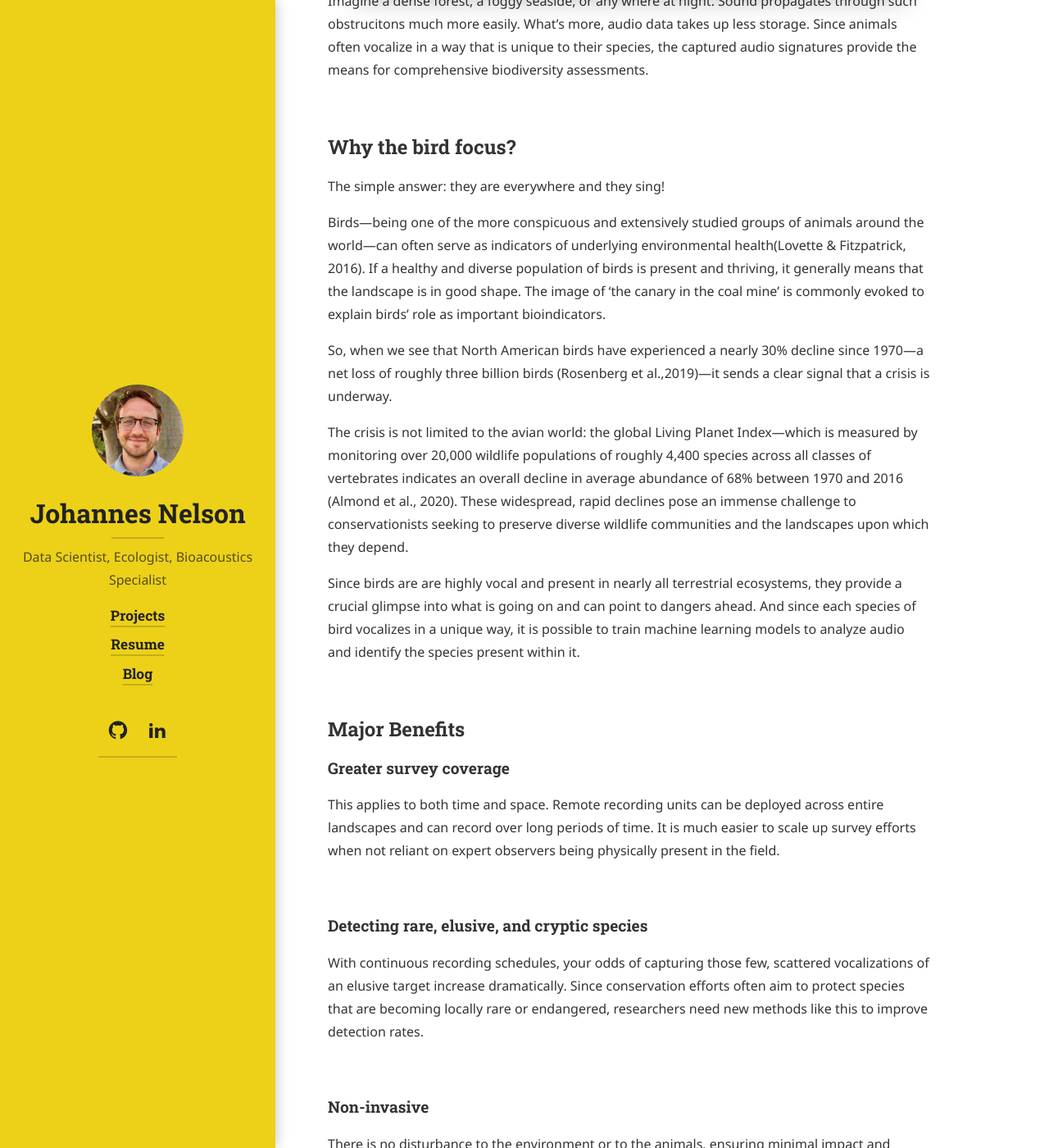
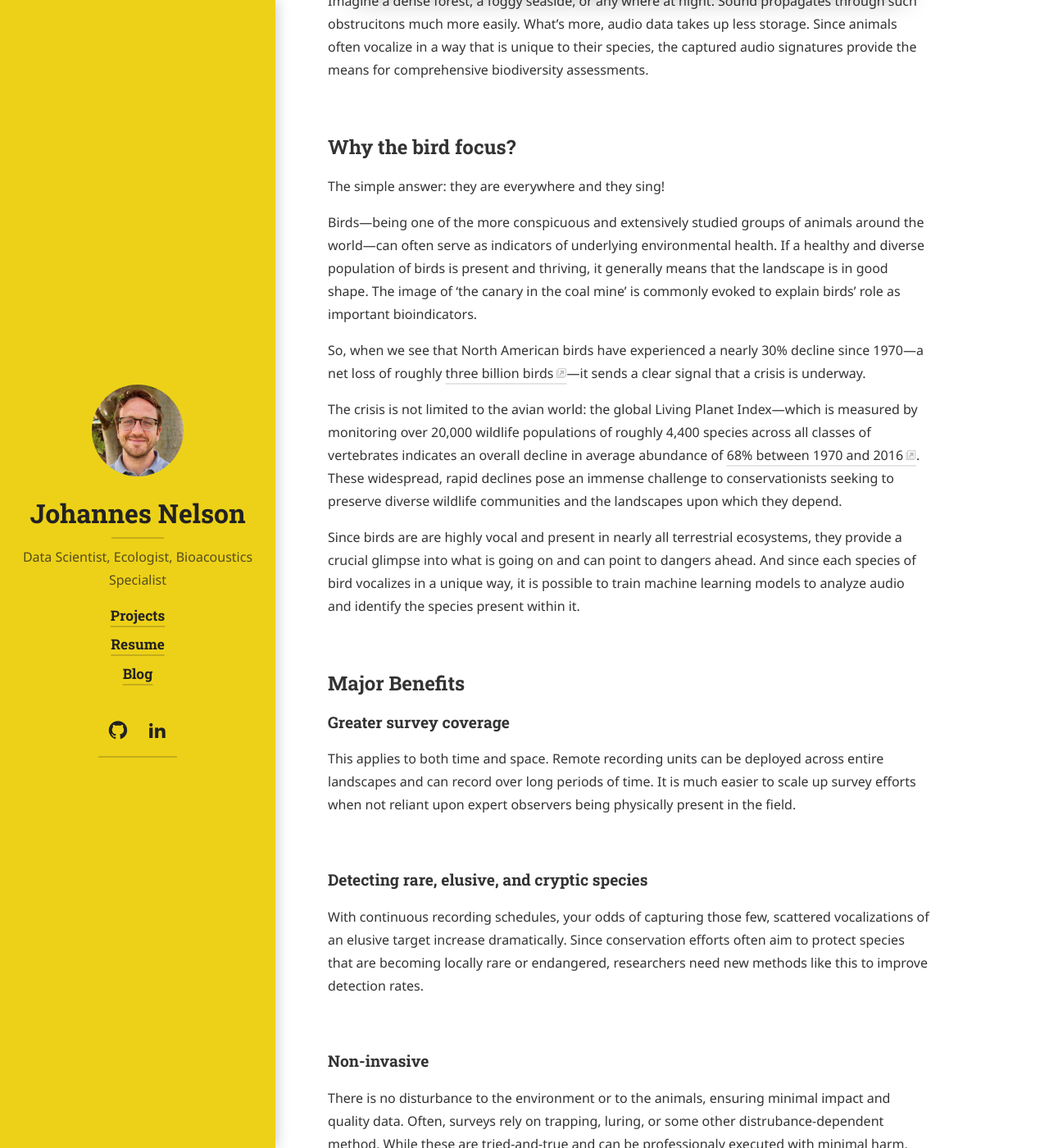
Before and after one commit to johannesnelson/johannesnelson.github.io, a Jekyll site: the page built from bioacoustics/deep learning/_posts/2024-01-11-passive_acoustic_monitoring.md, in a window 1280 px wide and 1400 px high, scrolled down 1827 px. Shown: the whole window at 82% size. Built offline with Jekyll 4.4.1, drawn with Linux system fonts in a browser that asks for light colours; cached includes are drawn as plain includes; nearby versions of some CDN libraries; some web fonts are replaced; library files that are not in the unit come from our copies.

Commit message:
Removed citations from essay section.

```diff
--- a/bioacoustics/deep learning/_posts/2024-01-11-passive_acoustic_monitoring.md
+++ b/bioacoustics/deep learning/_posts/2024-01-11-passive_acoustic_monitoring.md
@@ -47,19 +47,19 @@ The simple answer: they are everywhere and they sing!
 
 Birds—being one of the more conspicuous and extensively studied groups of animals around
 the world—can often serve as indicators of underlying environmental
-health(Lovette & Fitzpatrick, 2016). If a healthy and diverse population of birds is
+health. If a healthy and diverse population of birds is
 present and thriving, it generally means that the landscape is in good shape. The image
 of ‘the canary in the coal mine’ is commonly evoked to explain birds’ role as important
 bioindicators.
 
 So, when we see that North American birds have experienced a nearly 30% decline since
-1970—a net loss of roughly three billion birds (Rosenberg et al.,2019)—it sends a clear
+1970—a net loss of roughly [three billion birds](https://www.3billionbirds.org/)—it sends a clear
 signal that a crisis is underway.
 
 The crisis is not limited to the avian world: the global Living Planet Index—which is
 measured by monitoring over 20,000 wildlife populations of roughly 4,400 species across
-all classes of vertebrates indicates an overall decline in average abundance of 68% between
-1970 and 2016 (Almond et al., 2020). These widespread, rapid declines pose an immense
+all classes of vertebrates indicates an overall decline in average abundance of [68% between
+1970 and 2016](https://livingplanet.panda.org/en-US/). These widespread, rapid declines pose an immense
 challenge to conservationists seeking to preserve diverse wildlife communities and
 the landscapes upon which they depend.
 
@@ -72,7 +72,7 @@ models to analyze audio and identify the species present within it.
 ### Greater survey coverage
 This applies to both time and space. Remote recording units can be deployed across entire
 landscapes and can record over long periods of time. It is much easier to scale up survey
-efforts when not reliant on expert observers being physically present in the field.
+efforts when not reliant upon expert observers being physically present in the field.
 
 ### Detecting rare, elusive, and cryptic species
 With continuous recording schedules, your odds of capturing those few, scattered vocalizations
```
